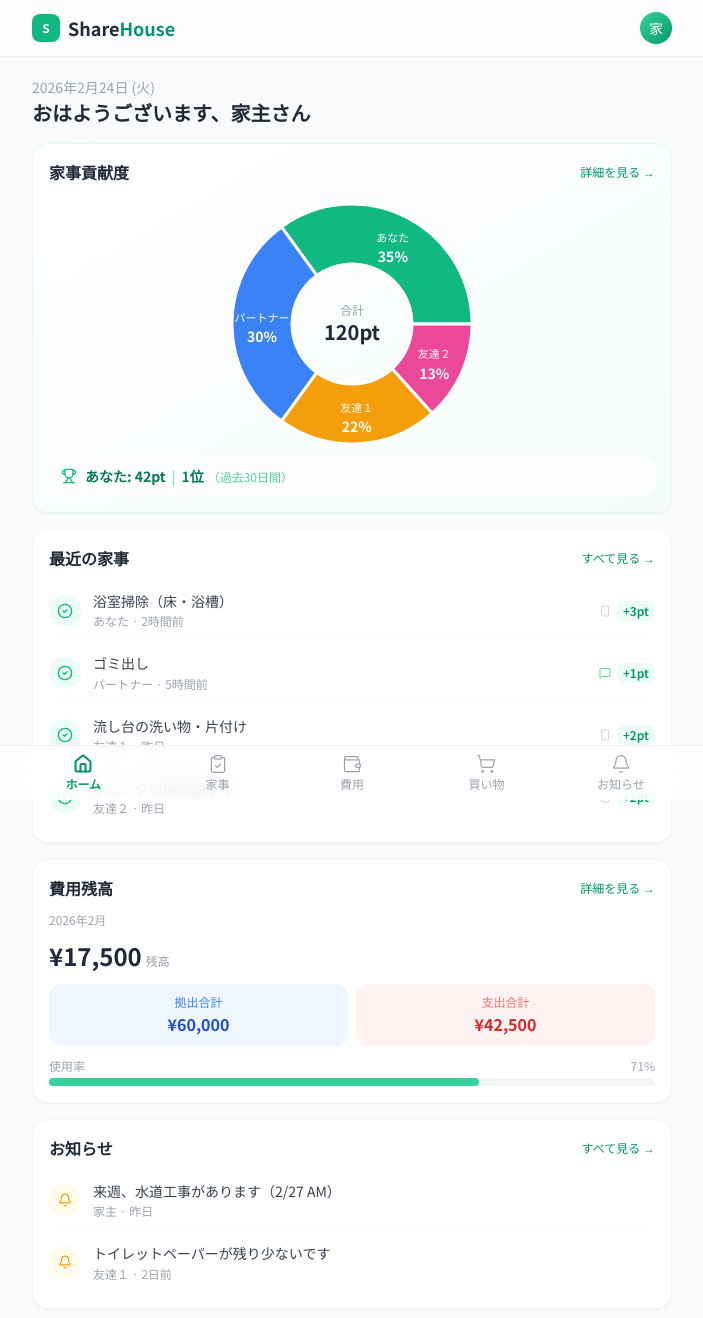
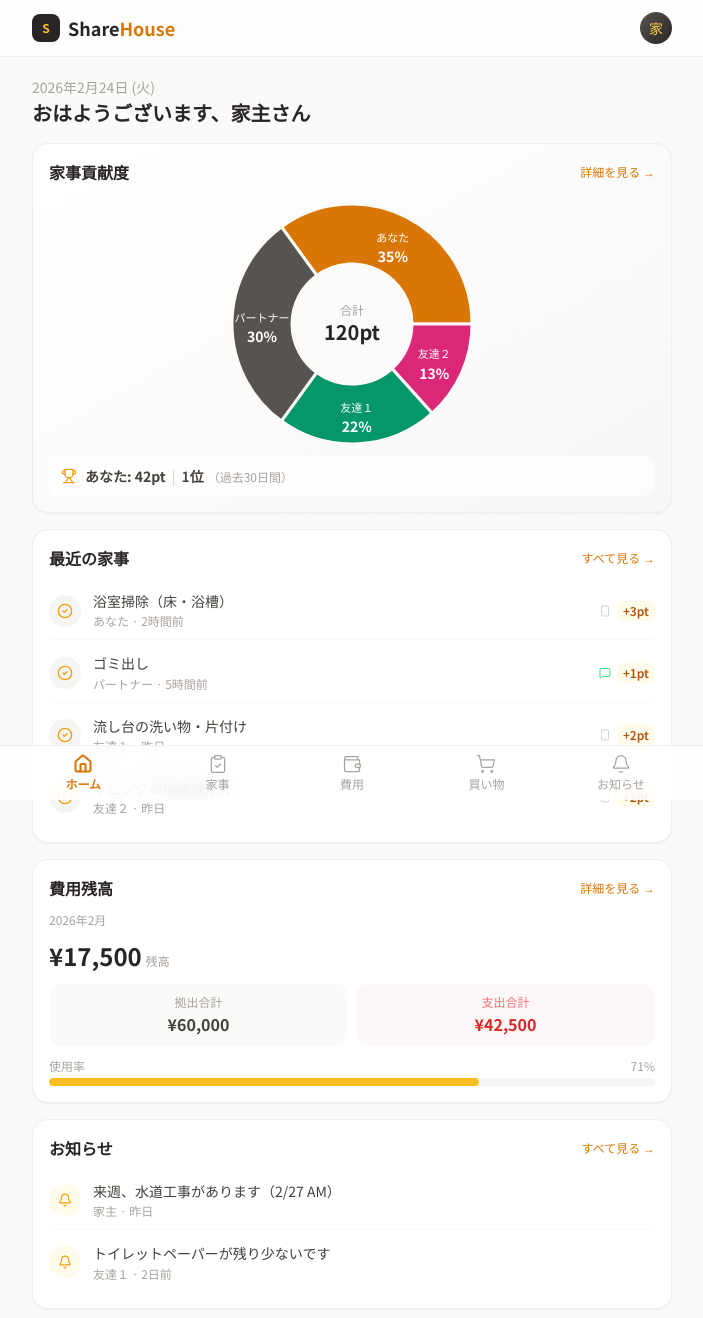
Before and after one commit to fujishio/ShareHouseWork, a Next.js app: page / in a window 1280 px wide. Shown: the top 1318 px of the page, without its empty margins (288-991 px from the left). Built offline with nearby package versions, Linux system fonts and the light colour scheme.

Commit message:
テーマ変更

```diff
--- a/src/app/globals.css
+++ b/src/app/globals.css
@@ -7,4 +7,13 @@
   :root {
     --safe-area-bottom: env(safe-area-inset-bottom, 0px);
   }
+
+  /* Warm scrollbar for the cozy theme */
+  ::-webkit-scrollbar {
+    width: 4px;
+  }
+  ::-webkit-scrollbar-thumb {
+    background: #d6d3d1; /* stone-300 */
+    border-radius: 9999px;
+  }
 }
--- a/src/app/layout.tsx
+++ b/src/app/layout.tsx
@@ -21,19 +21,19 @@ export default function RootLayout({
 }) {
   return (
     <html lang="ja" className={notoSansJP.className}>
-      <body className="bg-gray-50 text-gray-900">
+      <body className="bg-stone-50 text-stone-900">
         <div className="min-h-screen flex flex-col">
-          <header className="bg-white/80 backdrop-blur-md border-b border-gray-200/60 sticky top-0 z-10">
+          <header className="bg-white/80 backdrop-blur-md border-b border-stone-200/60 sticky top-0 z-10">
             <div className="max-w-2xl mx-auto px-4 h-14 flex items-center justify-between">
               <div className="flex items-center gap-2">
-                <div className="w-7 h-7 bg-emerald-500 rounded-lg flex items-center justify-center">
-                  <span className="text-white text-xs font-bold">S</span>
+                <div className="w-7 h-7 bg-stone-800 rounded-lg flex items-center justify-center">
+                  <span className="text-amber-400 text-xs font-bold">S</span>
                 </div>
-                <h1 className="text-lg font-bold text-gray-800">
-                  Share<span className="text-emerald-600">House</span>
+                <h1 className="text-lg font-bold text-stone-800">
+                  Share<span className="text-amber-600">House</span>
                 </h1>
               </div>
-              <div className="w-8 h-8 rounded-full bg-gradient-to-br from-emerald-400 to-emerald-600 flex items-center justify-center text-sm font-medium text-white shadow-sm">
+              <div className="w-8 h-8 rounded-full bg-gradient-to-br from-stone-600 to-stone-800 flex items-center justify-center text-sm font-medium text-amber-300 shadow-sm">
                 家
               </div>
             </div>
--- a/src/app/page.tsx
+++ b/src/app/page.tsx
@@ -37,8 +37,8 @@ export default function HomePage() {
     <div className="space-y-4">
       {/* Greeting */}
       <div className="pt-1">
-        <p className="text-gray-400 text-sm">{formatDate()}</p>
-        <h2 className="text-xl font-bold text-gray-800 mt-0.5">
+        <p className="text-stone-400 text-sm">{formatDate()}</p>
+        <h2 className="text-xl font-bold text-stone-800 mt-0.5">
           {getGreeting()}、{CURRENT_USER.name}さん
         </h2>
       </div>
--- a/src/components/BottomNav.tsx
+++ b/src/components/BottomNav.tsx
@@ -17,7 +17,7 @@ export default function BottomNav() {
 
   return (
     <nav
-      className="fixed bottom-0 left-0 right-0 bg-white/80 backdrop-blur-md border-t border-gray-200/60"
+      className="fixed bottom-0 left-0 right-0 bg-white/80 backdrop-blur-md border-t border-stone-200/60"
       style={{ paddingBottom: "var(--safe-area-bottom)" }}
     >
       <div className="max-w-2xl mx-auto flex">
@@ -30,8 +30,8 @@ export default function BottomNav() {
               href={item.href}
               className={`flex-1 flex flex-col items-center py-2 text-xs transition-colors ${
                 isActive
-                  ? "text-emerald-600"
-                  : "text-gray-400 hover:text-gray-600"
+                  ? "text-amber-600"
+                  : "text-stone-400 hover:text-stone-600"
               }`}
             >
               <Icon size={20} strokeWidth={isActive ? 2.5 : 1.5} />
--- a/src/components/ContributionWidget.tsx
+++ b/src/components/ContributionWidget.tsx
@@ -59,12 +59,12 @@ export default function ContributionWidget({ data, myPoints, myRank, currentUser
   const totalPoints = data.reduce((sum, d) => sum + d.totalPoints, 0);
 
   return (
-    <div className="bg-gradient-to-br from-white to-emerald-50/40 rounded-2xl shadow-sm border border-emerald-100/60 p-4">
+    <div className="bg-gradient-to-br from-white to-stone-100/60 rounded-2xl shadow-sm border border-stone-200/60 p-4">
       <div className="flex items-center justify-between mb-3">
-        <h2 className="font-bold text-gray-800">家事貢献度</h2>
+        <h2 className="font-bold text-stone-800">家事貢献度</h2>
         <Link
           href="/tasks"
-          className="text-xs text-emerald-600 hover:underline font-medium"
+          className="text-xs text-amber-600 hover:underline font-medium"
         >
           詳細を見る →
         </Link>
@@ -81,7 +81,7 @@ export default function ContributionWidget({ data, myPoints, myRank, currentUser
               outerRadius={120}
               dataKey="value"
               strokeWidth={3}
-              stroke="#fff"
+              stroke="#fafaf9"
               labelLine={false}
               label={renderLabel}
             >
@@ -94,20 +94,20 @@ export default function ContributionWidget({ data, myPoints, myRank, currentUser
         {/* Center label overlay */}
         <div className="absolute inset-0 flex items-center justify-center pointer-events-none">
           <div className="text-center">
-            <p className="text-xs text-gray-400">合計</p>
-            <p className="text-xl font-bold text-gray-800">{totalPoints}pt</p>
+            <p className="text-xs text-stone-400">合計</p>
+            <p className="text-xl font-bold text-stone-800">{totalPoints}pt</p>
           </div>
         </div>
       </div>
 
       {/* My score */}
       <div className="mt-1 py-2.5 px-3 bg-white/70 rounded-xl flex items-center gap-2">
-        <Trophy size={16} className="text-emerald-500 flex-shrink-0" />
-        <p className="text-sm text-emerald-700">
+        <Trophy size={16} className="text-amber-500 flex-shrink-0" />
+        <p className="text-sm text-stone-700">
           <span className="font-bold">あなた: {myPoints}pt</span>
-          <span className="mx-1.5 text-emerald-300">|</span>
+          <span className="mx-1.5 text-stone-300">|</span>
           <span className="font-semibold">{myRank}位</span>
-          <span className="text-emerald-500/70 text-xs ml-1">（過去30日間）</span>
+          <span className="text-stone-400 text-xs ml-1">（過去30日間）</span>
         </p>
       </div>
     </div>
--- a/src/components/ExpenseWidget.tsx
+++ b/src/components/ExpenseWidget.tsx
@@ -9,35 +9,35 @@ export default function ExpenseWidget({ summary }: Props) {
   const usageRate = Math.round((summary.totalSpent / summary.totalContributed) * 100);
 
   return (
-    <div className="bg-white rounded-2xl shadow-sm border border-gray-100 p-4">
+    <div className="bg-white rounded-2xl shadow-sm border border-stone-200/60 p-4">
       <div className="flex items-center justify-between mb-3">
-        <h2 className="font-bold text-gray-800">費用残高</h2>
+        <h2 className="font-bold text-stone-800">費用残高</h2>
         <Link
           href="/expenses"
-          className="text-xs text-emerald-600 hover:underline font-medium"
+          className="text-xs text-amber-600 hover:underline font-medium"
         >
           詳細を見る →
         </Link>
       </div>
 
-      <p className="text-xs text-gray-400 mb-3">{summary.month}</p>
+      <p className="text-xs text-stone-400 mb-3">{summary.month}</p>
 
       {/* Balance highlight */}
       <div className="flex items-baseline gap-1 mb-3">
-        <span className="text-2xl font-bold text-gray-800">
+        <span className="text-2xl font-bold text-stone-800">
           ¥{summary.balance.toLocaleString()}
         </span>
-        <span className="text-xs text-gray-400">残高</span>
+        <span className="text-xs text-stone-400">残高</span>
       </div>
 
       <div className="grid grid-cols-2 gap-2 text-center">
-        <div className="bg-blue-50 rounded-xl py-2.5 px-3">
-          <p className="text-xs text-blue-500 mb-0.5">拠出合計</p>
-          <p className="text-base font-bold text-blue-700">
+        <div className="bg-stone-50 rounded-xl py-2.5 px-3">
+          <p className="text-xs text-stone-400 mb-0.5">拠出合計</p>
+          <p className="text-base font-bold text-stone-700">
             ¥{summary.totalContributed.toLocaleString()}
           </p>
         </div>
-        <div className="bg-red-50 rounded-xl py-2.5 px-3">
+        <div className="bg-red-50/60 rounded-xl py-2.5 px-3">
           <p className="text-xs text-red-400 mb-0.5">支出合計</p>
           <p className="text-base font-bold text-red-600">
             ¥{summary.totalSpent.toLocaleString()}
@@ -47,13 +47,13 @@ export default function ExpenseWidget({ summary }: Props) {
 
       {/* Usage bar */}
       <div className="mt-3">
-        <div className="flex justify-between text-xs text-gray-400 mb-1">
+        <div className="flex justify-between text-xs text-stone-400 mb-1">
           <span>使用率</span>
           <span>{usageRate}%</span>
         </div>
-        <div className="w-full bg-gray-100 rounded-full h-2">
+        <div className="w-full bg-stone-100 rounded-full h-2">
           <div
-            className="bg-emerald-400 h-2 rounded-full transition-all"
+            className="bg-amber-400 h-2 rounded-full transition-all"
             style={{ width: `${usageRate}%` }}
           />
         </div>
--- a/src/components/NoticesWidget.tsx
+++ b/src/components/NoticesWidget.tsx
@@ -9,32 +9,32 @@ type Props = {
 
 export default function NoticesWidget({ notices }: Props) {
   return (
-    <div className="bg-white rounded-2xl shadow-sm border border-gray-100 p-4">
+    <div className="bg-white rounded-2xl shadow-sm border border-stone-200/60 p-4">
       <div className="flex items-center justify-between mb-3">
-        <h2 className="font-bold text-gray-800">お知らせ</h2>
+        <h2 className="font-bold text-stone-800">お知らせ</h2>
         <Link
           href="/notices"
-          className="text-xs text-emerald-600 hover:underline font-medium"
+          className="text-xs text-amber-600 hover:underline font-medium"
         >
           すべて見る →
         </Link>
       </div>
 
       {notices.length === 0 ? (
-        <p className="text-sm text-gray-400 py-2 text-center">お知らせはありません</p>
+        <p className="text-sm text-stone-400 py-2 text-center">お知らせはありません</p>
       ) : (
         <ul className="space-y-1">
           {notices.map((notice) => (
             <li
               key={notice.id}
-              className="flex items-start gap-3 py-2.5 border-b border-gray-50 last:border-0"
+              className="flex items-start gap-3 py-2.5 border-b border-stone-100/60 last:border-0"
             >
               <div className="w-8 h-8 rounded-full bg-amber-50 flex items-center justify-center flex-shrink-0 mt-0.5">
                 <Bell size={14} className="text-amber-500" />
               </div>
               <div className="flex-1 min-w-0">
-                <p className="text-sm text-gray-700 leading-snug">{notice.title}</p>
-                <p className="text-xs text-gray-400 mt-0.5">
+                <p className="text-sm text-stone-700 leading-snug">{notice.title}</p>
+                <p className="text-xs text-stone-400 mt-0.5">
                   {notice.postedBy} · {formatRelativeTime(notice.postedAt)}
                 </p>
               </div>
--- a/src/components/RecentTasksWidget.tsx
+++ b/src/components/RecentTasksWidget.tsx
@@ -9,34 +9,34 @@ type Props = {
 
 export default function RecentTasksWidget({ completions }: Props) {
   return (
-    <div className="bg-white rounded-2xl shadow-sm border border-gray-100 p-4">
+    <div className="bg-white rounded-2xl shadow-sm border border-stone-200/60 p-4">
       <div className="flex items-center justify-between mb-3">
-        <h2 className="font-bold text-gray-800">最近の家事</h2>
+        <h2 className="font-bold text-stone-800">最近の家事</h2>
         <Link
           href="/tasks"
-          className="text-xs text-emerald-600 hover:underline font-medium"
+          className="text-xs text-amber-600 hover:underline font-medium"
         >
           すべて見る →
         </Link>
       </div>
 
       {completions.length === 0 ? (
-        <p className="text-sm text-gray-400 py-2 text-center">まだ記録がありません</p>
+        <p className="text-sm text-stone-400 py-2 text-center">まだ記録がありません</p>
       ) : (
         <ul className="space-y-1">
           {completions.map((task) => (
             <li
               key={task.id}
-              className="flex items-center gap-3 py-2.5 border-b border-gray-50 last:border-0"
+              className="flex items-center gap-3 py-2.5 border-b border-stone-100/60 last:border-0"
             >
-              <div className="w-8 h-8 rounded-full bg-emerald-50 flex items-center justify-center flex-shrink-0">
-                <CheckCircle2 size={16} className="text-emerald-500" />
+              <div className="w-8 h-8 rounded-full bg-stone-100 flex items-center justify-center flex-shrink-0">
+                <CheckCircle2 size={16} className="text-amber-500" />
               </div>
               <div className="flex-1 min-w-0">
-                <p className="text-sm text-gray-700 leading-snug truncate">
+                <p className="text-sm text-stone-700 leading-snug truncate">
                   {task.taskName}
                 </p>
-                <p className="text-xs text-gray-400 mt-0.5">
+                <p className="text-xs text-stone-400 mt-0.5">
                   {task.completedBy} · {formatRelativeTime(task.completedAt)}
                 </p>
               </div>
@@ -44,9 +44,9 @@ export default function RecentTasksWidget({ completions }: Props) {
                 {task.source === "line" ? (
                   <MessageSquare size={12} className="text-green-400" />
                 ) : (
-                  <Smartphone size={12} className="text-gray-300" />
+                  <Smartphone size={12} className="text-stone-300" />
                 )}
-                <span className="text-xs font-semibold text-emerald-600 bg-emerald-50 px-1.5 py-0.5 rounded-md">
+                <span className="text-xs font-semibold text-amber-700 bg-amber-50 px-1.5 py-0.5 rounded-md">
                   +{task.points}pt
                 </span>
               </div>
```
Also changed, not shown: src/lib/mock-data.ts (+4 -4 lines).
